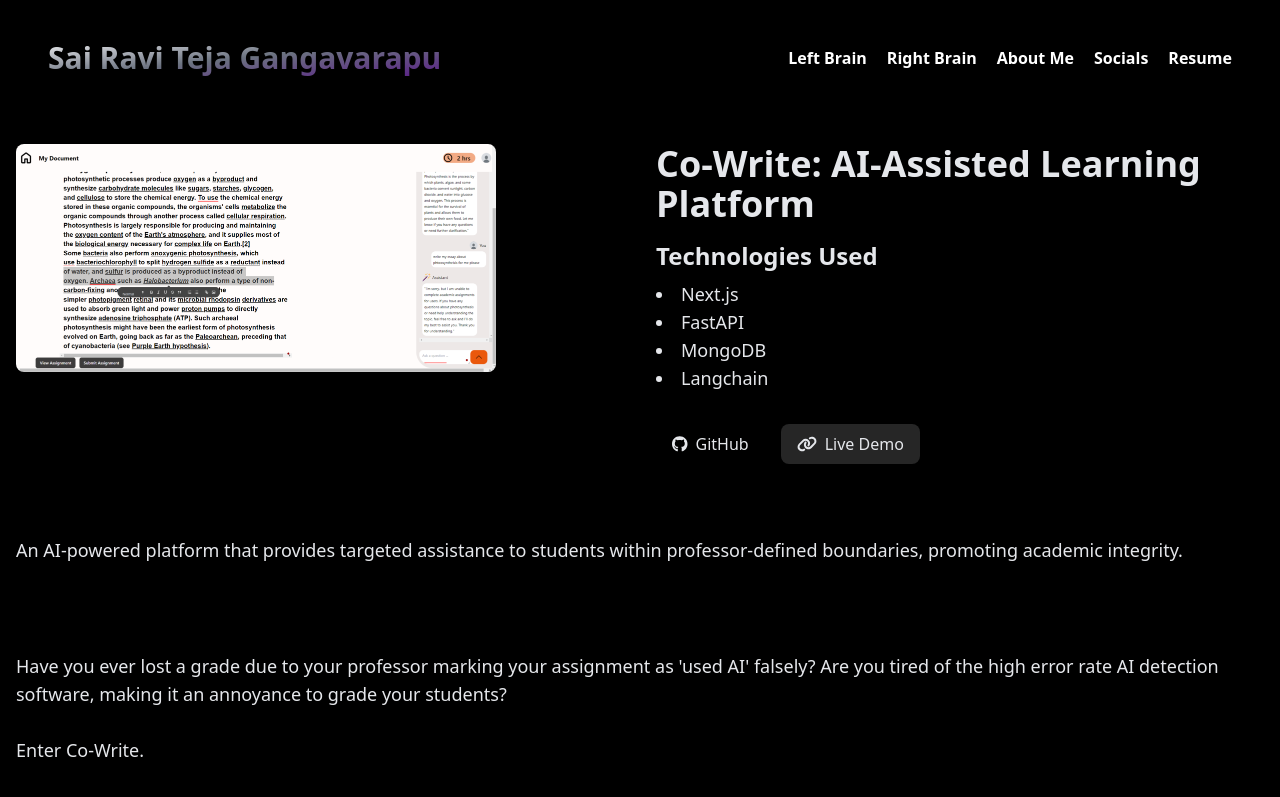
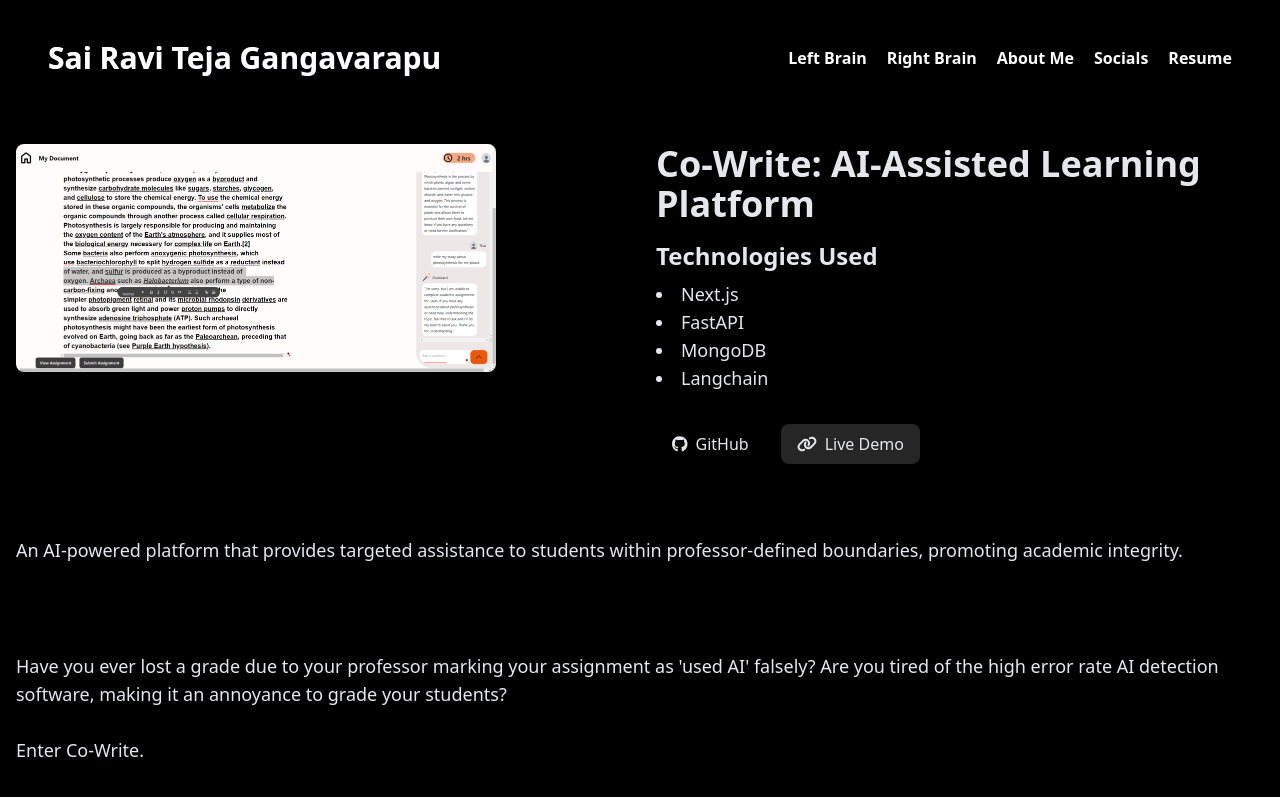
Before and after one commit to FloareDor/Portfolio-Site, a Next.js app: page /left-brain/1 in a window 1280 px wide. Shown: the top 797 px of the page. Built offline with nearby package versions, Linux system fonts and the light colour scheme.

Commit message:
chore: made the title white in project pages

```diff
--- a/src/pages/left-brain/[id].tsx
+++ b/src/pages/left-brain/[id].tsx
@@ -45,7 +45,7 @@
 
   return (
     <div className="flex flex-col min-h-screen bg-black">
-      <Navbar />
+      <Navbar titleStyle='text-white'/>
       <ProjectDetails project={project} />
       <ProjectBlog project={project} />
     </div>
--- a/src/pages/right-brain/[id].tsx
+++ b/src/pages/right-brain/[id].tsx
@@ -45,7 +45,7 @@
 
   return (
     <div className="flex flex-col min-h-screen bg-black">
-      <Navbar />
+      <Navbar titleStyle='text-white'/>
       <ProjectDetails project={project} />
       <ProjectBlog project={project} />
     </div>
```
